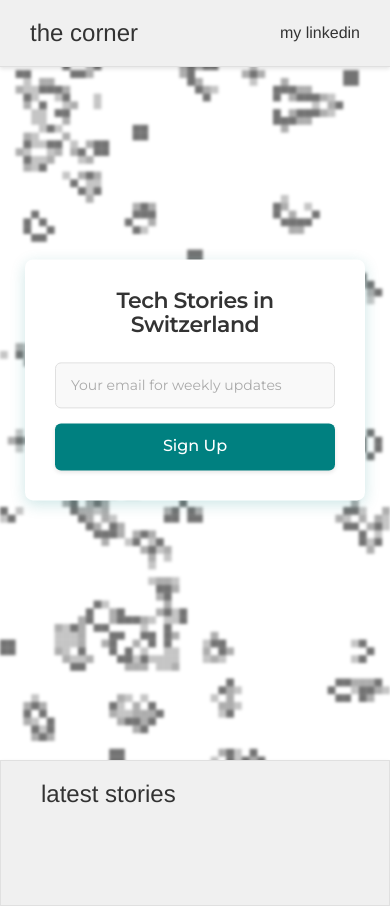
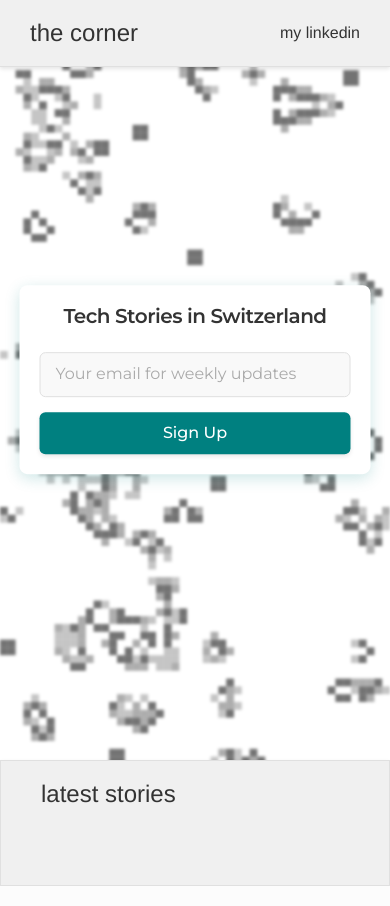
Before and after one commit to PhilWa/corner, a Flask app: template templates/index.html in a window 390 px wide. Run offline with Flask 3, Linux system fonts and the light colour scheme; the template is opened without the code that fills it, so the values that code supplies are empty; some libraries are stand-ins or nearby versions.

Commit message:
updated for mobile

```diff
--- a/static/css/styles.css
+++ b/static/css/styles.css
@@ -263,12 +263,14 @@
 
 .card-container {
     display: flex;
+    flex-wrap: wrap;
     justify-content: space-between;
-    margin-top: 20px;
 }
 
 .card {
-    flex: 1;
+    flex: 1 1 300px;
+    /* This allows cards to grow and shrink, with a minimum width of 300px */
+    margin: 10px;
     padding: 20px;
     border-right: 1px solid #e0e0e0;
     margin: 10px;
@@ -345,3 +347,37 @@
     /* Changed to teal to match the new color scheme */
     color: white;
 }
+
+/* Mobile optimizations */
+@media screen and (max-width: 768px) {
+    .center-form {
+        width: 90%;
+        max-width: 400px;
+        padding: 20px;
+    }
+
+    .newsletter-title {
+        font-size: 20px;
+    }
+
+    .center-form input[type="email"],
+    .center-form button {
+        font-size: 16px;
+        padding: 10px 15px;
+    }
+
+    .card-container {
+        flex-direction: column;
+    }
+
+    .card {
+        width: 100%;
+        margin: 10px 0;
+        border-right: none;
+        border-bottom: 1px solid #e0e0e0;
+    }
+
+    .card:last-child {
+        border-bottom: none;
+    }
+}
```
